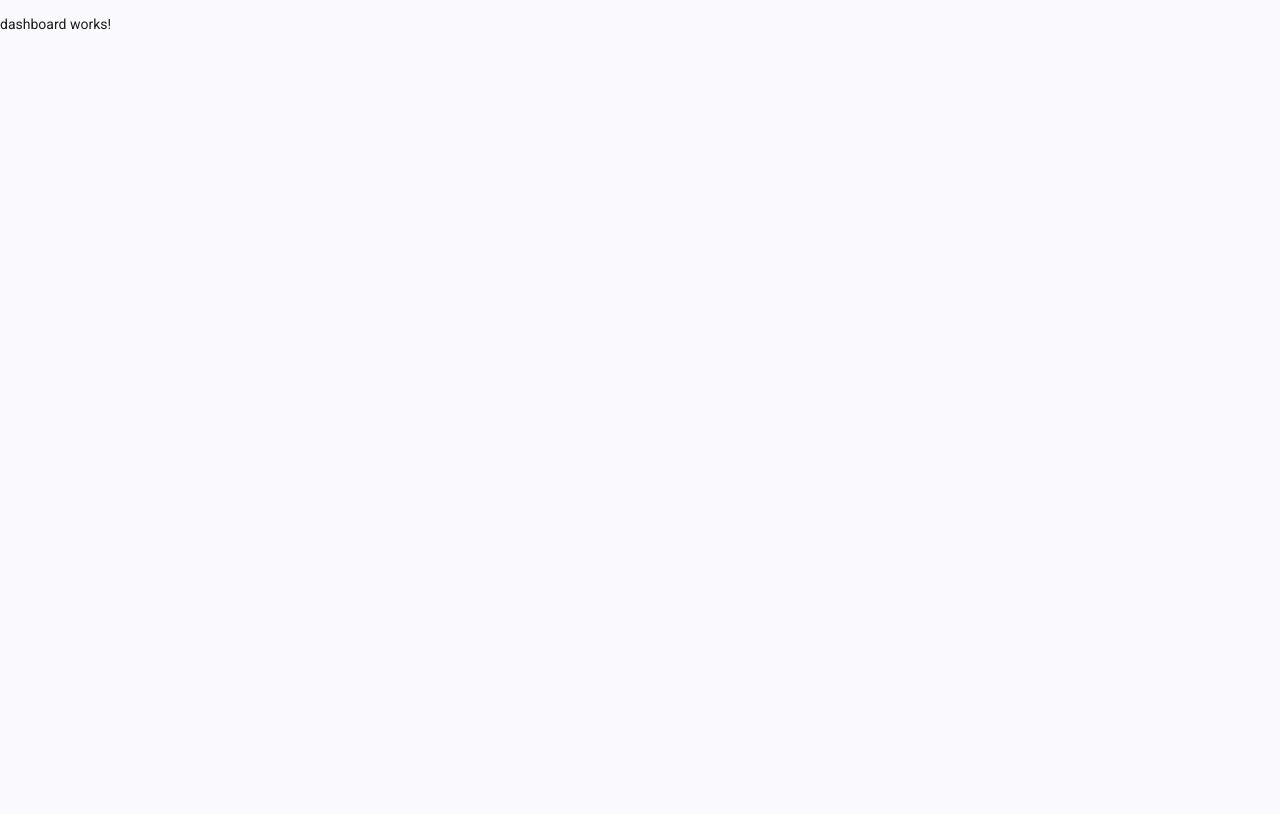
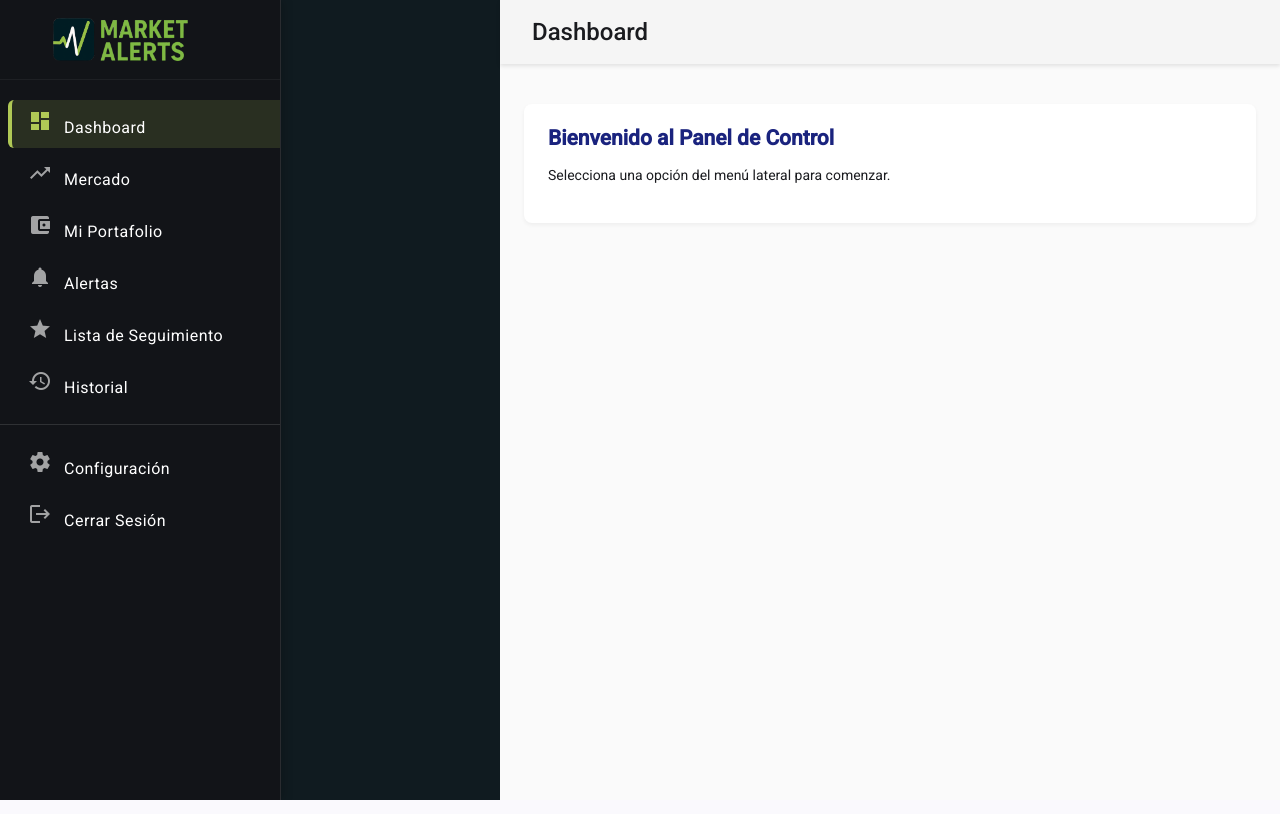
Before and after one commit to roodiaz/proyecto_integrador, an Angular app in the folder market_alerts/: page /dashboard in a window 1280 px wide. Built offline with nearby package versions, Linux system fonts and the light colour scheme.

Commit message:
add - se implementa sidebar en dashboard

```diff
--- a/market_alerts/src/app/components/dashboard/dashboard.css
+++ b/market_alerts/src/app/components/dashboard/dashboard.css
@@ -0,0 +1,119 @@
+.dashboard-container {
+  display: flex;
+  height: 100vh;
+  overflow: hidden;
+  background-color: #101B20;
+}
+
+/* Estilos para el contenedor del sidebar */
+.sidebar-container {
+  width: 250px;
+  height: 100%;
+  transition: transform 0.3s ease;
+  z-index: 2;
+}
+
+.sidebar-container.sidebar-collapsed {
+  transform: translateX(-250px);
+  position: absolute;
+}
+
+/* Estilos para el contenido principal */
+.main-content {
+  flex: 1;
+  display: flex;
+  flex-direction: column;
+  height: 100%;
+  transition: margin-left 0.3s ease;
+  margin-left: 250px;
+  width: calc(100% - 250px);
+}
+
+.main-content.content-expanded {
+  margin-left: 0;
+  width: 100%;
+}
+
+/* Barra superior */
+.top-bar {
+  display: flex;
+  align-items: center;
+  padding: 0 16px;
+  height: 64px;
+  background-color: #f5f5f5;
+  box-shadow: 0 2px 4px rgba(0, 0, 0, 0.1);
+  z-index: 1;
+}
+
+.top-bar h1 {
+  margin: 0;
+  font-size: 1.5rem;
+  font-weight: 500;
+  margin-left: 16px;
+}
+
+.menu-button {
+  margin-right: 8px;
+}
+
+/* Contenido de la página */
+.page-content {
+  flex: 1;
+  padding: 24px;
+  overflow-y: auto;
+  background-color: #fafafa;
+}
+
+/* Contenido del dashboard */
+.dashboard-content {
+  background-color: white;
+  border-radius: 8px;
+  padding: 24px;
+  box-shadow: 0 2px 4px rgba(0, 0, 0, 0.05);
+  margin-top: 16px;
+}
+
+.dashboard-content h2 {
+  margin-top: 0;
+  color: #1a237e;
+}
+
+/* Estilos responsivos */
+@media (max-width: 959px) {
+  .sidebar-container {
+    position: fixed;
+    left: 0;
+    top: 0;
+    bottom: 0;
+    transform: translateX(-100%);
+  }
+
+  .sidebar-container.sidebar-collapsed {
+    transform: translateX(-100%);
+  }
+
+  .main-content {
+    margin-left: 0;
+    width: 100%;
+  }
+
+  .main-content.content-expanded {
+    margin-left: 0;
+  }
+}
+
+/* Ajustes para el sidebar */
+:host ::ng-deep .sidenav-container {
+  height: 100%;
+  box-shadow: 2px 0 8px rgba(0, 0, 0, 0.15);
+}
+
+:host ::ng-deep .sidenav {
+  width: 250px;
+  box-shadow: none;
+  border-right: none;
+}
+
+:host ::ng-deep .mat-drawer-inner-container {
+  overflow: hidden;
+}
--- a/market_alerts/src/app/components/dashboard/dashboard.html
+++ b/market_alerts/src/app/components/dashboard/dashboard.html
@@ -1 +1,25 @@
-<p>dashboard works!</p>
+<div class="dashboard-container">
+  <!-- Sidebar -->
+  <div class="sidebar-container" [class.sidebar-collapsed]="!showSidebar">
+    <app-sidebar></app-sidebar>
+  </div>
+
+  <!-- Main Content -->
+  <div class="main-content" [class.content-expanded]="!showSidebar">
+    <!-- Top Bar -->
+    <div class="top-bar">
+      <h1>Dashboard</h1>
+    </div>
+
+    <!-- Page Content -->
+    <div class="page-content">
+      <router-outlet></router-outlet>
+
+      <!-- Contenido del Dashboard -->
+      <div class="dashboard-content">
+        <h2>Bienvenido al Panel de Control</h2>
+        <p>Selecciona una opción del menú lateral para comenzar.</p>
+      </div>
+    </div>
+  </div>
+</div>
--- a/market_alerts/src/app/components/dashboard/dashboard.ts
+++ b/market_alerts/src/app/components/dashboard/dashboard.ts
@@ -1,11 +1,29 @@
 import { Component } from '@angular/core';
+import { CommonModule } from '@angular/common';
+import { RouterOutlet } from '@angular/router';
+import { MatSidenavModule } from '@angular/material/sidenav';
+import { MatButtonModule } from '@angular/material/button';
+import { MatIconModule } from '@angular/material/icon';
+import { Sidebar } from '../sidebar/sidebar';
 
 @Component({
   selector: 'app-dashboard',
-  imports: [],
+  standalone: true,
+  imports: [
+    CommonModule,
+    RouterOutlet,
+    MatSidenavModule,
+    MatButtonModule,
+    MatIconModule,
+    Sidebar
+  ],
   templateUrl: './dashboard.html',
   styleUrl: './dashboard.css'
 })
 export class Dashboard {
+  showSidebar = true;
 
+  toggleSidebar() {
+    this.showSidebar = !this.showSidebar;
+  }
 }
--- a/market_alerts/src/app/components/sidebar/sidebar.css
+++ b/market_alerts/src/app/components/sidebar/sidebar.css
@@ -1,8 +1,3 @@
-.sidenav-container {
-  height: 100vh;
-  background-color: #121418;
-}
-
 .sidenav {
   width: 280px;
   background-color: #121418;
@@ -11,6 +6,9 @@
   box-shadow: 2px 0 10px rgba(0, 0, 0, 0.2);
   transition: width 0.3s ease;
   overflow: hidden;
+  height: 100%;
+  display: flex;
+  flex-direction: column;
 }
 
 /* Estilos para el sidebar colapsado */
--- a/market_alerts/src/app/components/sidebar/sidebar.html
+++ b/market_alerts/src/app/components/sidebar/sidebar.html
@@ -1,4 +1,3 @@
-<mat-sidenav-container class="sidenav-container">
 <mat-sidenav #sidenav mode="side" [opened]="true" class="sidenav" [ngClass]="{'collapsed': isCollapsed}">
   <div class="sidenav-header" (click)="toggleSidebar()" style="cursor: pointer;">
     <img [src]="isCollapsed ? '../img/logo.png' : '../img/logo_name_v2.png'" alt="Market Alerts" class="logo">
@@ -30,34 +29,29 @@
     </a>
 
     <!-- Lista de Seguimiento -->
-        <a mat-list-item routerLink="/watchlist" routerLinkActive="active">
+    <a mat-list-item routerLink="/watchlist" routerLinkActive="active" matTooltip="Lista de Seguimiento" [matTooltipDisabled]="!isCollapsed">
       <mat-icon>star</mat-icon>
-          <span>Lista de Seguimiento</span>
+      <span class="menu-text">Lista de Seguimiento</span>
     </a>
 
     <!-- Historial -->
-        <a mat-list-item routerLink="/history" routerLinkActive="active">
+    <a mat-list-item routerLink="/history" routerLinkActive="active" matTooltip="Historial" [matTooltipDisabled]="!isCollapsed">
       <mat-icon>history</mat-icon>
-          <span>Historial</span>
+      <span class="menu-text">Historial</span>
     </a>
 
     <mat-divider></mat-divider>
 
     <!-- Configuración -->
-        <a mat-list-item routerLink="/settings" routerLinkActive="active">
+    <a mat-list-item routerLink="/settings" routerLinkActive="active" matTooltip="Configuración" [matTooltipDisabled]="!isCollapsed">
       <mat-icon>settings</mat-icon>
-          <span>Configuración</span>
+      <span class="menu-text">Configuración</span>
     </a>
 
     <!-- Cerrar Sesión -->
-        <a mat-list-item (click)="logout()">
+    <a mat-list-item (click)="logout()" matTooltip="Cerrar Sesión" [matTooltipDisabled]="!isCollapsed">
       <mat-icon>logout</mat-icon>
-          <span>Cerrar Sesión</span>
+      <span class="menu-text">Cerrar Sesión</span>
     </a>
   </mat-nav-list>
 </mat-sidenav>
-
-    <mat-sidenav-content>
-      <router-outlet></router-outlet>
-    </mat-sidenav-content>
-  </mat-sidenav-container>
```
Lines whose indentation alone changed are shown as unchanged.
